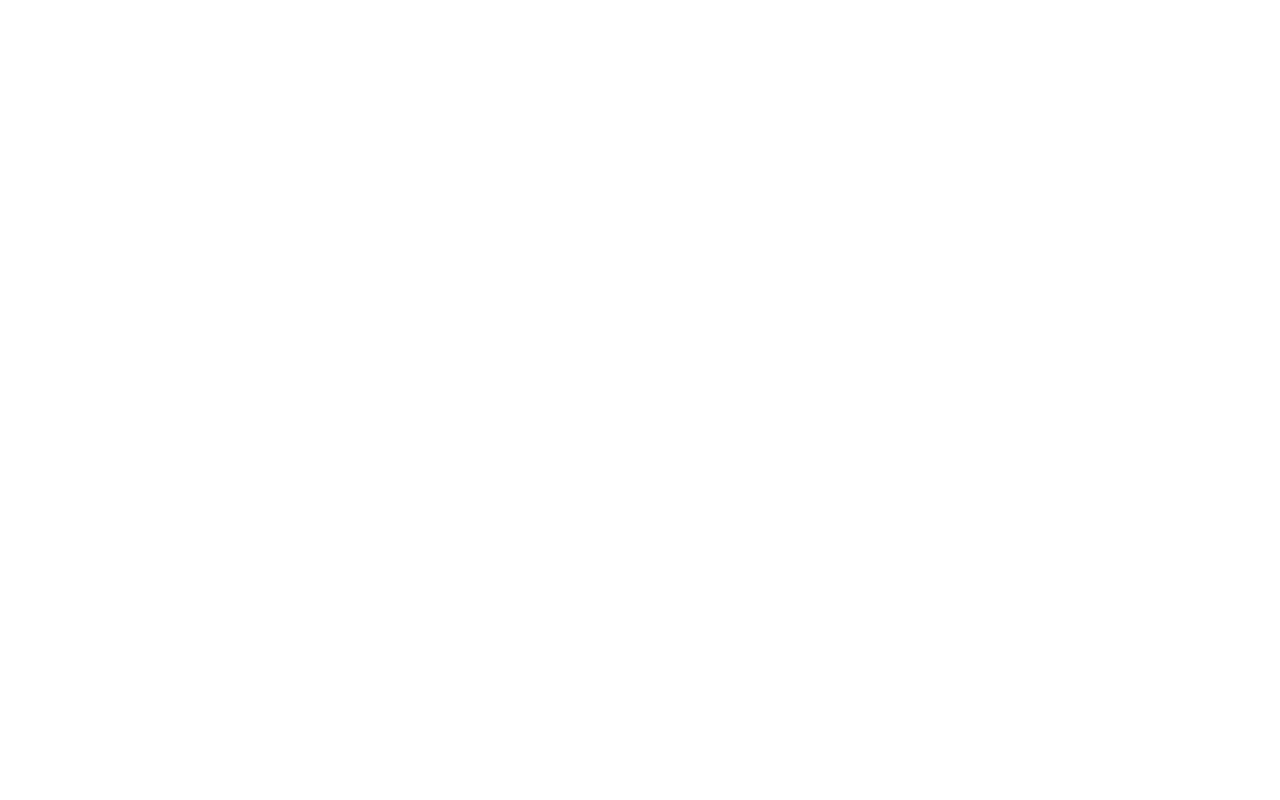
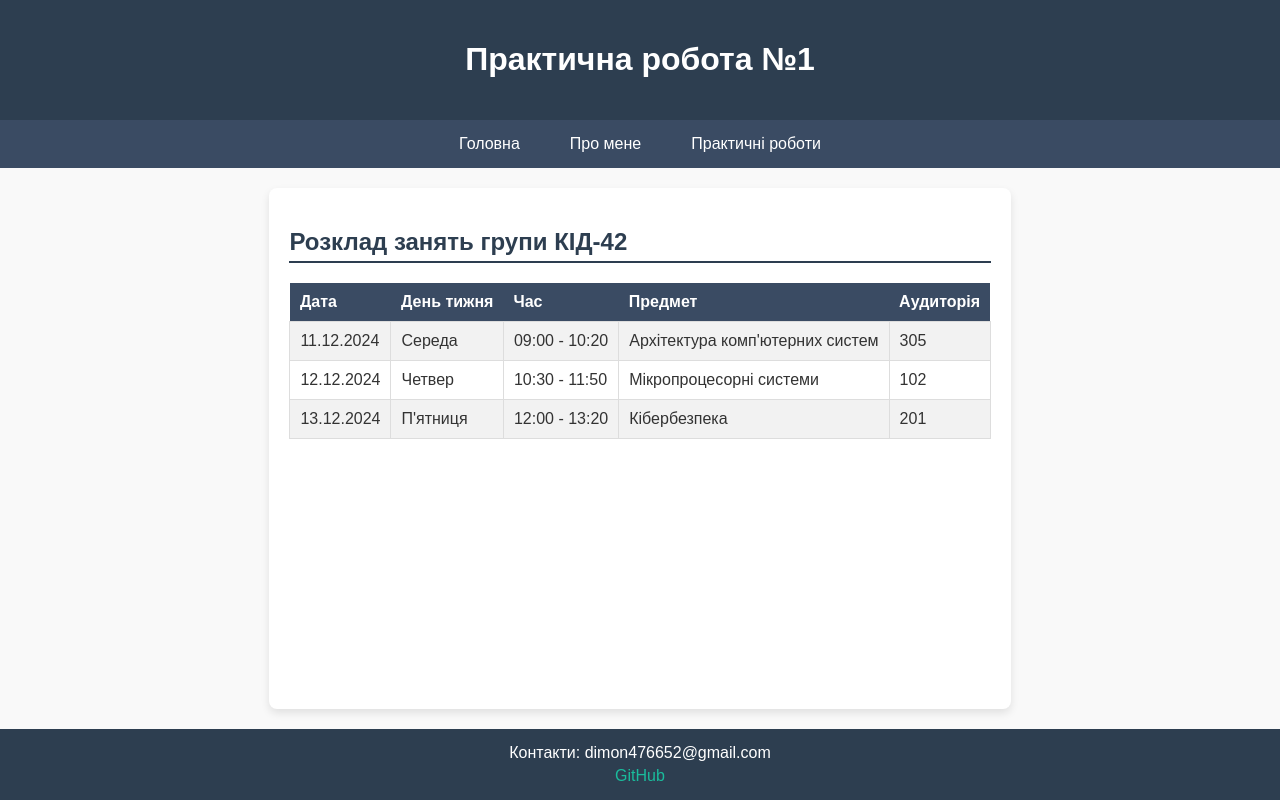
Before and after one commit to DmutroOhotnik/My-Web, a plain HTML site: page pages/practiacal/Tasks/Task1/index.html in a window 1280 px wide. Drawn offline with Linux system fonts and the light colour scheme.

Commit message:
Tasks 1 and 2 completed

```diff
--- a/pages/practiacal/Tasks/Task1/index.html
+++ b/pages/practiacal/Tasks/Task1/index.html
@@ -1,12 +1,67 @@
 <!DOCTYPE html>
-<html lang="en">
+<html lang="uk">
+
 <head>
     <meta charset="UTF-8">
+    <meta http-equiv="X-UA-Compatible" content="IE=edge">
     <meta name="viewport" content="width=device-width, initial-scale=1.0">
-    <link rel="stylesheet" href="./style.css">
-    <title>Document</title>
+    <title>Практична робота №1</title>
+    <link rel="stylesheet" href="style.css">
 </head>
+
 <body>
+    <header>
+        <h1>Практична робота №1</h1>
+    </header>
+    <nav>
+        <ul>
+            <li><a href="../../../../../index.html">Головна</a></li>
+            <li><a href="../../../../../about/about.html">Про мене</a></li>
+            <li><a href="../../../../practical.html">Практичні роботи</a></li>
+        </ul>
+    </nav>
+    <section>
+        <h2>Розклад занять групи КІД-42</h2>
+        <table>
+            <thead>
+                <tr>
+                    <th>Дата</th>
+                    <th>День тижня</th>
+                    <th>Час</th>
+                    <th>Предмет</th>
+                    <th>Аудиторія</th>
+                </tr>
+            </thead>
+            <tbody>
+                <tr>
+                    <td>11.12.2024</td>
+                    <td>Середа</td>
+                    <td>09:00 - 10:20</td>
+                    <td>Архітектура комп'ютерних систем</td>
+                    <td>305</td>
+                </tr>
+                <tr>
+                    <td>12.12.2024</td>
+                    <td>Четвер</td>
+                    <td>10:30 - 11:50</td>
+                    <td>Мікропроцесорні системи</td>
+                    <td>102</td>
+                </tr>
+                <tr>
+                    <td>13.12.2024</td>
+                    <td>П'ятниця</td>
+                    <td>12:00 - 13:20</td>
+                    <td>Кібербезпека</td>
+                    <td>201</td>
+                </tr>
+                <!-- Додати більше рядків, якщо потрібно -->
+            </tbody>
+        </table>
+    </section>
+    <footer>
+        <p>Контакти: dimon476652@gmail.com</p>
+        <p><a href="https://github.com/DmutroOhotnik">GitHub</a></p>
+    </footer>
+</body>
 
-</body>
 </html>
--- a/pages/practiacal/Tasks/Task1/style.css
+++ b/pages/practiacal/Tasks/Task1/style.css
@@ -0,0 +1,113 @@
+body {
+    font-family: 'Arial', sans-serif;
+    margin: 0;
+    padding: 0;
+    display: flex;
+    flex-direction: column;
+    min-height: 100vh;
+    background-color: #f9f9f9;
+    color: #333;
+}
+
+header {
+    background-color: #2d3e50;
+    color: white;
+    text-align: center;
+    padding: 20px 0;
+}
+
+nav ul {
+    list-style: none;
+    margin: 0;
+    padding: 0;
+    display: flex;
+    justify-content: center;
+    background-color: #3a4b63;
+}
+
+nav ul li {
+    margin: 0;
+}
+
+nav ul li a {
+    color: white;
+    text-decoration: none;
+    padding: 15px 25px;
+    display: block;
+    transition: background-color 0.3s;
+}
+
+nav ul li a:hover {
+    background-color: #1abc9c;
+}
+
+section {
+    flex: 1;
+    background-color: white;
+    max-width: 900px;
+    margin: 20px auto;
+    padding: 20px;
+    border-radius: 8px;
+    box-shadow: 0 4px 8px rgba(0, 0, 0, 0.1);
+}
+
+section h2 {
+    color: #2d3e50;
+    border-bottom: 2px solid #2d3e50;
+    padding-bottom: 5px;
+}
+
+table {
+    width: 100%;
+    border-collapse: collapse;
+    margin-top: 20px;
+}
+
+thead {
+    background-color: #3a4b63;
+    color: white;
+}
+
+thead th {
+    padding: 10px;
+    text-align: left;
+}
+
+tbody tr:nth-child(odd) {
+    background-color: #f2f2f2;
+}
+
+tbody tr:nth-child(even) {
+    background-color: #ffffff;
+}
+
+tbody td {
+    padding: 10px;
+    text-align: left;
+    border: 1px solid #ddd;
+}
+
+tbody tr:hover {
+    background-color: #eaeaea;
+}
+
+footer {
+    background-color: #2d3e50;
+    color: white;
+    text-align: center;
+    padding: 10px 0;
+    width: 100%;
+}
+
+footer p {
+    margin: 5px 0;
+}
+
+footer a {
+    color: #1abc9c;
+    text-decoration: none;
+}
+
+footer a:hover {
+    text-decoration: underline;
+}
--- /dev/null
+++ b/pages/practiacal/Tasks/Task2/style.css
@@ -0,0 +1,92 @@
+body {
+    font-family: 'Arial', sans-serif;
+    margin: 0;
+    padding: 0;
+    background-color: #f5f5f5;
+    color: #333;
+}
+
+header {
+    background-color: #2d3e50;
+    color: white;
+    text-align: center;
+    padding: 20px 0;
+}
+
+nav ul {
+    list-style: none;
+    margin: 0;
+    padding: 0;
+    display: flex;
+    justify-content: center;
+    background-color: #3a4b63;
+}
+
+nav ul li {
+    margin: 0;
+}
+
+nav ul li a {
+    color: white;
+    text-decoration: none;
+    padding: 15px 20px;
+    display: block;
+    transition: background-color 0.3s;
+}
+
+nav ul li a:hover {
+    background-color: #2c3e50;
+}
+
+section {
+    background-color: white;
+    max-width: 800px;
+    margin: 20px auto;
+    padding: 20px;
+    border-radius: 8px;
+    box-shadow: 0 4px 8px rgba(0, 0, 0, 0.1);
+}
+
+h2 {
+    color: #2c3e50;
+    border-bottom: 2px solid #2c3e50;
+    padding-bottom: 5px;
+}
+
+form {
+    display: flex;
+    flex-direction: column;
+}
+
+form label {
+    font-weight: bold;
+}
+
+form input, form select {
+    margin-top: 5px;
+    margin-bottom: 15px;
+    padding: 10px;
+    font-size: 1rem;
+    border: 1px solid #ccc;
+    border-radius: 5px;
+}
+
+form input[type="submit"] {
+    background-color: #1abc9c;
+    color: white;
+    font-weight: bold;
+    cursor: pointer;
+    border: none;
+    transition: background-color 0.3s;
+}
+
+form input[type="submit"]:hover {
+    background-color: #16a085;
+}
+
+footer {
+    background-color: #2d3e50;
+    color: white;
+    text-align: center;
+    padding: 10px 0;
+}
```
Also changed, not shown: pages/practiacal/Tasks/Task2/index.html (added, +77 -0 lines), pages/practiacal/Tasks/Task3/index.html (added, +11 -0 lines), pages/practiacal/practiacal.html (+8 -2 lines), pages/practiacal/Tasks/Task3/style.css (added).
